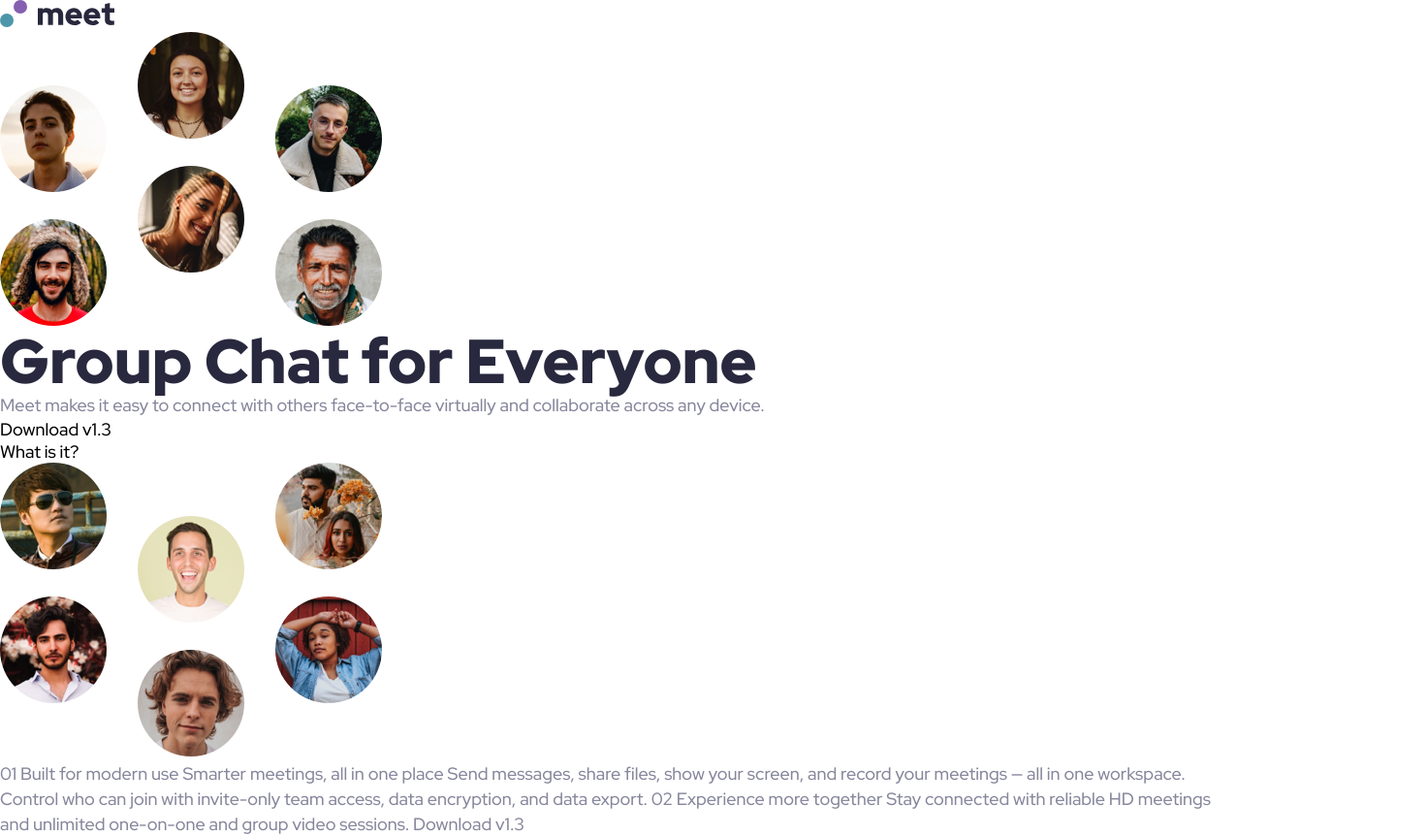
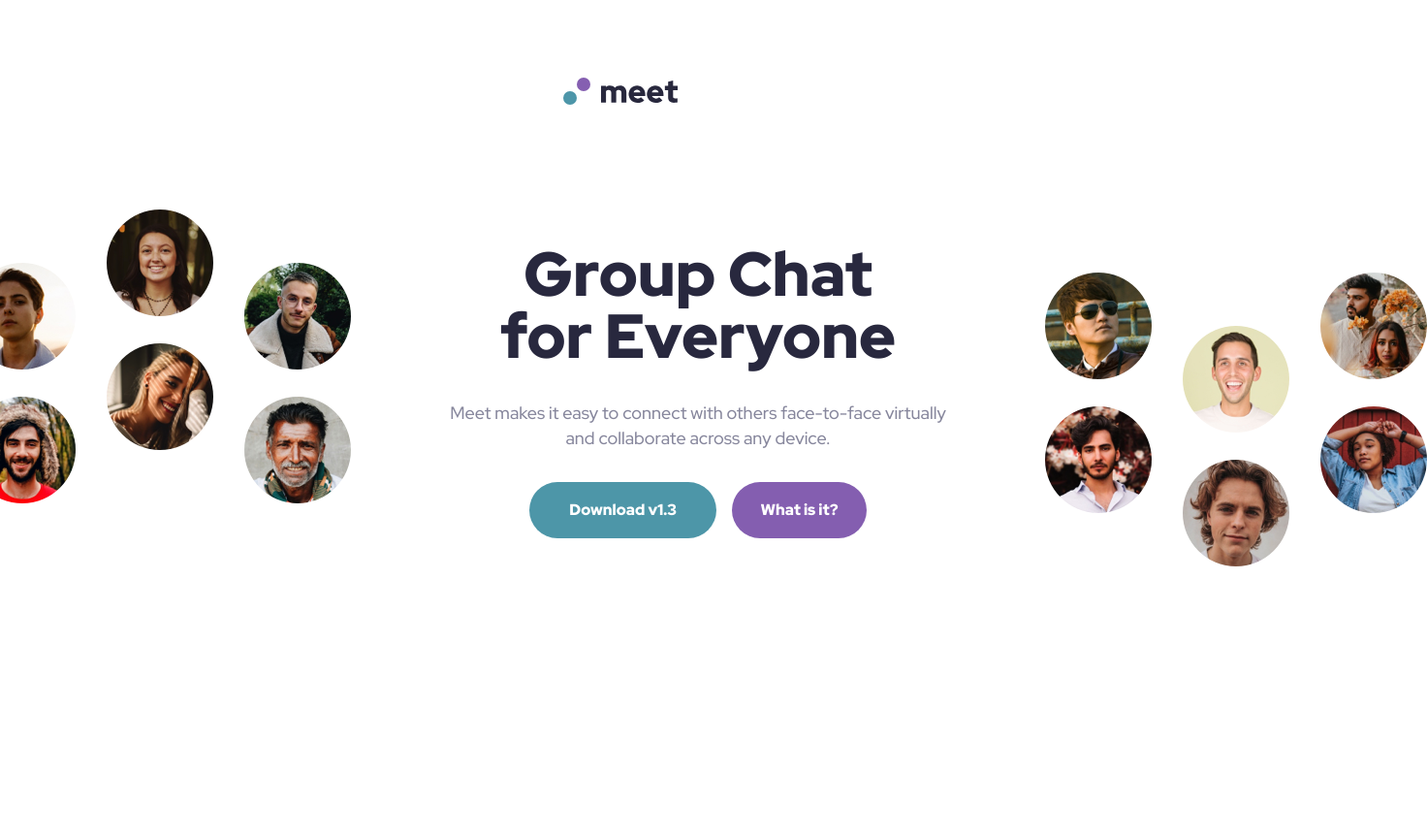
Before and after one commit to JulianJ44/fem-meet-landing-page, a plain HTML site: page index.html in a window 1280 px wide. Shown: the whole page at 97% size, 1472 px wide, since content can reach past the window. After the commit the page ends 800 px from the top, so only its background shows below. Drawn offline with Linux system fonts and the light colour scheme.

Commit message:
Building hero and Pre header

```diff
--- a/index.html
+++ b/index.html
@@ -19,10 +19,10 @@
   </head>
   <body>
     <main>
-      <header>
-        <div class="pre__header">
+      <div class="logo">
         <img src="/assets/logo.svg" alt="Meet logo" />
       </div>
+      <div class="hero">
         <div class="hero__left">
           <img
             src="/assets/desktop/image-hero-left.png"
@@ -30,13 +30,15 @@
           />
         </div>
         <div class="hero__main">
-          <h1>Group Chat for Everyone</h1>
-          <p>
+          <h1 class="hero__heading">Group Chat for Everyone</h1>
+          <p class="hero__paragraph">
             Meet makes it easy to connect with others face-to-face virtually and
             collaborate across any device.
           </p>
+          <div class="hero__btns">
             <div class="btn btn__large--green">Download v1.3</div>
             <div class="btn btn__small--purple">What is it?</div>
+          </div>
         </div>
         <div class="hero__right">
           <img
@@ -44,15 +46,56 @@
             alt="Hero Right image"
           />
         </div>
-      </header>
+      </div>
+      <!--<div class="divider">
+        <div class="divider__line"></div>
+        <div class="divider__circle">01</div>
+      </div>
+
+      <div class="images">
+        <div class="image__1">
+          <img
+            src="assets/desktop/image-woman-in-videocall.jpg"
+            alt="Woman in videocall"
+          />
+        </div>
+        <div class="image__2">
+          <img
+            src="assets/desktop/image-women-videochatting.jpg"
+            alt="Women in video chat"
+          />
+        </div>
+        <div class="image__3">
+          <img
+            src="assets/desktop/image-men-in-meeting.jpg"
+            alt="Men in meeting"
+          />
+        </div>
+        <div class="image__4">
+          <img src="assets/desktop/image-man-texting.jpg" alt="Man texting" />
+        </div>
+      </div>
+      <section class="main">
+        <span>Built for modern use</span>
+        <h2>Smarter meetings, all in one place</h2>
         <p>
-        01 Built for modern use Smarter meetings, all in one place Send
-        messages, share files, show your screen, and record your meetings — all
-        in one workspace. Control who can join with invite-only team access,
-        data encryption, and data export. 02 Experience more together Stay
-        connected with reliable HD meetings and unlimited one-on-one and group
-        video sessions. Download v1.3
+          Send messages, share files, show your screen, and record your meetings
+          — all in one workspace. Control who can join with invite-only team
+          access, data encryption, and data export.
         </p>
+      </section>
+      <div class="divider">
+        <div class="divider__line"></div>
+        <div class="divider__circle">02</div>
+      </div>
+      <footer class="footer__container">
+        <h2>Experience more together</h2>
+        <p>
+          Experience more together Stay connected with reliable HD meetings and
+          unlimited one-on-one and group video sessions.
+        </p>
+        <div class="btn btn__large--purple">Download v1.3</div>
+      </footer>-->
     </main>
   </body>
 </html>
--- a/sass/_base.scss
+++ b/sass/_base.scss
@@ -54,7 +54,7 @@ h2 {
   color: var(--color-three);
 }
 
-h3 {
+span {
   font-family: var(--font-family);
   font-size: 0.88888rem;
   font-weight: var(--font-weight-900);
--- a/sass/_components.scss
+++ b/sass/_components.scss
@@ -0,0 +1,95 @@
+.logo {
+  display: flex;
+  justify-content: center;
+  margin-bottom: 108px;
+  margin-top: 80px;
+}
+.hero {
+  display: grid;
+  grid-template-columns: 1fr 2fr 1fr;
+  grid-template-rows: auto auto auto;
+  margin: auto 12rem;
+  align-items: start;
+  grid-column-gap: 88px;
+
+  @media (max-width: 1400px) {
+    margin: 0;
+  }
+
+  &__left {
+    margin-left: -21px;
+    @media (max-width: 1400px) {
+      margin-left: -32px;
+    }
+  }
+
+  &__main {
+    display: flex;
+    flex-direction: column;
+    text-align: center;
+    justify-content: center;
+
+    @media (max-width: 1400px) {
+      width: 540px;
+      margin: auto;
+    }
+  }
+  &__heading {
+    width: 445px;
+    margin: auto;
+    margin-bottom: 34px;
+  }
+
+  &__paragraph {
+    width: 540px;
+    margin: 0 auto 32px auto;
+
+    @media (max-width: 1400px) {
+      width: 540px;
+    }
+  }
+
+  &__btns {
+    display: flex;
+    justify-content: center;
+  }
+
+  &__right {
+    margin-right: -71px;
+    margin-top: 29px;
+    @media (max-width: 1400px) {
+      margin-right: -32px;
+      margin-top: 65px;
+    }
+  }
+}
+
+.btn {
+  width: 193px;
+  height: 58px;
+  font-size: 16px;
+  font-weight: 900;
+  line-height: 26px;
+  border-radius: 29px;
+  padding: 16px 29px 16px 29px;
+
+  &__large--green {
+    background: var(--color-one);
+    color: #ffffff;
+    margin-right: 16px;
+    font-weight: 900;
+  }
+
+  &__large--purple {
+    background: var(-color-two);
+    color: #ffffff;
+    margin-right: 16px;
+    font-weight: 900;
+  }
+
+  &__small--purple {
+    background: var(--color-two);
+    color: #ffffff;
+    width: 139px;
+  }
+}
```
Also changed, not shown: css/main.css, css/main.min.css. Lines whose indentation alone changed are shown as unchanged.
